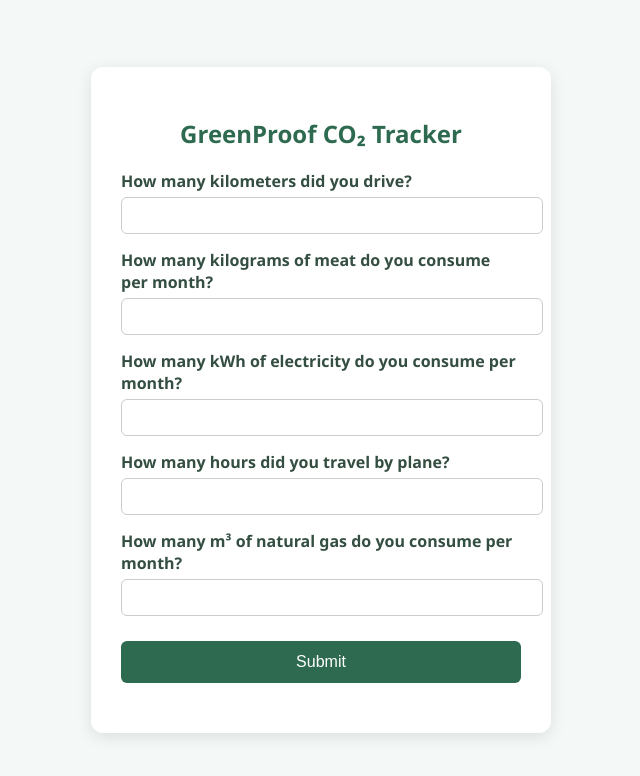
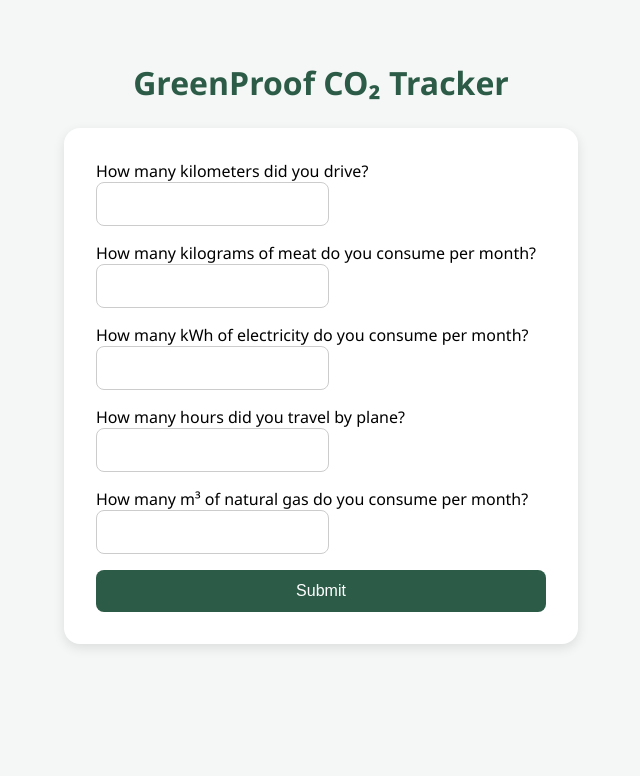
Before and after one commit to BozAyiSelim/greenproof, a plain HTML site: page frontend/index.html in a window 1280 px wide. Shown: the whole page, without its empty margins (319-959 px from the left). Drawn offline with Linux system fonts and the light colour scheme.

Commit message:
Updated fronted design and fixed NFT minting bug

```diff
--- a/frontend/index.html
+++ b/frontend/index.html
@@ -4,101 +4,153 @@
   <meta charset="UTF-8" />
   <meta name="viewport" content="width=device-width, initial-scale=1.0" />
   <title>GreenProof CO₂ Tracker</title>
+
   <style>
-    body {
-      font-family: 'Segoe UI', Tahoma, Geneva, Verdana, sans-serif;
-      background-color: #f4f8f7;
-      margin: 0;
-      padding: 0;
-      display: flex;
-      justify-content: center;
-      align-items: center;
-      min-height: 100vh;
+    /* Fade-in animation used for result box */
+    @keyframes fadeIn {
+      from { opacity: 0; }
+      to { opacity: 1; }
     }
 
-    .container {
-      background-color: white;
-      padding: 30px;
-      border-radius: 12px;
-      box-shadow: 0 4px 16px rgba(0, 0, 0, 0.1);
-      width: 100%;
-      max-width: 400px;
+    /* Page base styles */
+    body {
+      font-family: 'Segoe UI', sans-serif;
+      background-color: #f4f7f6;
+      display: flex;
+      flex-direction: column;
+      align-items: center;
+      padding: 2rem;
     }
 
-    h2 {
-      text-align: center;
-      color: #2d6a4f;
-      margin-bottom: 20px;
+    /* Main title styling */
+    h1 {
+      color: #2c5c47;
+      margin-bottom: 1.5rem;
     }
 
-    label {
-      display: block;
-      margin-top: 15px;
-      font-weight: bold;
-      color: #344e41;
+    /* Form container styling */
+    form {
+      background: white;
+      padding: 2rem;
+      border-radius: 16px;
+      box-shadow: 0 4px 12px rgba(0, 0, 0, 0.1);
+      width: 100%;
+      max-width: 450px;
+      display: flex;
+      flex-direction: column;
+      gap: 1rem;
     }
 
+    /* Input field styling */
     input {
-      width: 100%;
-      padding: 10px;
-      margin-top: 5px;
+      padding: 0.75rem;
       border: 1px solid #ccc;
-      border-radius: 6px;
+      border-radius: 8px;
+      font-size: 1rem;
     }
 
+    /* Submit button styling */
     button {
-      margin-top: 25px;
-      width: 100%;
-      padding: 12px;
-      background-color: #2d6a4f;
+      background-color: #2c5c47;
       color: white;
+      padding: 0.75rem;
       border: none;
-      border-radius: 6px;
-      font-size: 16px;
+      border-radius: 8px;
+      font-size: 1rem;
       cursor: pointer;
+      transition: background 0.3s;
     }
 
+    /* Submit button hover effect */
     button:hover {
-      background-color: #1b4332;
+      background-color: #244b3b;
     }
 
+    /* Result display box styling */
     #result {
-      margin-top: 20px;
-      font-size: 16px;
+      display: none; /* Hidden by default */
+      opacity: 0;
+      animation: fadeIn 0.5s ease-in-out forwards; /* Smooth fade-in */
+      margin-top: 2rem;
+      padding: 1.5rem;
+      background: white;
+      border-radius: 16px;
+      box-shadow: 0 4px 12px rgba(0, 0, 0, 0.1);
+      text-align: center;
+      max-width: 500px;
       color: #333;
-      text-align: center;
-      word-break: break-word;
-      white-space: pre-line;
     }
 
+    /* Link style inside result box */
+    #result a {
+      word-break: break-all;
+      color: #2c5c47;
+      font-weight: bold;
+      text-decoration: underline;
+    }
 
+    /* Copy transaction hash button */
+    #copyBtn {
+      margin-top: 1rem;
+      display: none; /* Hidden by default */
+      background-color: #2c5c47;
+      color: white;
+      padding: 0.75rem 1.5rem;
+      border: none;
+      border-radius: 8px;
+      font-size: 1rem;
+      cursor: pointer;
+      transition: background 0.3s;
+    }
+
+    /* Hover effect for copy button */
+    #copyBtn:hover {
+      background-color: #244b3b;
+    }
+
+    /* Styling for reward medals (visual feedback based on performance) */
+    .medal {
+      font-size: 2rem;
+      margin: 0.5rem 0;
+    }
+
+    .gold { color: #d4af37; }   /* Gold medal */
+    .silver { color: #c0c0c0; } /* Silver medal */
+    .bronze { color: #cd7f32; } /* Bronze medal */
   </style>
 </head>
+
 <body>
-  <div class="container">
-    <h2>GreenProof CO₂ Tracker</h2>
+  <!-- Application title -->
+  <h1>GreenProof CO₂ Tracker</h1>
 
-    <label>How many kilometers did you drive?</label>
-    <input type="number" id="carKm" />
+  <!-- User input form for CO2-related activities -->
+  <form onsubmit="getCarbon(); return false;"> <!-- Calls getCarbon() on submit -->
+    <label>How many kilometers did you drive?
+      <input type="number" id="carKm" />
+    </label>
+    <label>How many kilograms of meat do you consume per month?
+      <input type="number" id="meatKg" />
+    </label>
+    <label>How many kWh of electricity do you consume per month?
+      <input type="number" id="electricityKwh" />
+    </label>
+    <label>How many hours did you travel by plane?
+      <input type="number" id="flightHours" />
+    </label>
+    <label>How many m³ of natural gas do you consume per month?
+      <input type="number" id="naturalGasM3" />
+    </label>
+    <button type="submit">Submit</button>
+  </form>
 
-    <label>How many kilograms of meat do you consume per month?</label>
-    <input type="number" id="meatKg" />
+  <!-- Result box that appears after form submission -->
+  <div id="result"></div>
 
-    <label>How many kWh of electricity do you consume per month?</label>
-    <input type="number" id="electricityKwh" />
+  <!-- Button to copy transaction hash (e.g. to clipboard) -->
+  <button id="copyBtn" onclick="copyTx()">Copy TX Hash</button>
 
-    <label>How many hours did you travel by plane?</label>
-    <input type="number" id="flightHours" />
-
-    <label>How many m³ of natural gas do you consume per month?</label>
-    <input type="number" id="naturalGasM3" />
-
-    <button onclick="getCarbon()">Submit</button>
-
-    <p id="result"></p>
-    <button id="copyBtn" onclick="copyTx()" style="display: none;">Copy TX Hash</button>
-  </div>
-
+  <!-- JavaScript logic loaded from external file -->
   <script src="main.js"></script>
 </body>
 </html>
--- a/frontend/main.js
+++ b/frontend/main.js
@@ -1,52 +1,92 @@
+// Backend API endpoint for CO₂ calculation
+const API_URL = "http://localhost:3000/calculate-co2";
+
+// Function triggered when the user submits the form
 async function getCarbon() {
-  const carKm = parseFloat(document.getElementById("carKm").value) || 0
-  const meatKg = parseFloat(document.getElementById("meatKg").value) || 0
-  const electricityKwh = parseFloat(document.getElementById("electricityKwh").value) || 0
-  const flightHours = parseFloat(document.getElementById("flightHours").value) || 0
-  const naturalGasM3 = parseFloat(document.getElementById("naturalGasM3").value) || 0
+  // Retrieve input values from the form, defaulting to 0 if empty
+  const carKm = parseFloat(document.getElementById("carKm").value) || 0;
+  const meatKg = parseFloat(document.getElementById("meatKg").value) || 0;
+  const electricityKwh = parseFloat(document.getElementById("electricityKwh").value) || 0;
+  const flightHours = parseFloat(document.getElementById("flightHours").value) || 0;
+  const naturalGasM3 = parseFloat(document.getElementById("naturalGasM3").value) || 0;
 
+  // Estimate total carbon footprint using approximate conversion factors (kg CO₂)
+  const carbonEstimate =
+    carKm * 0.192 +            // Car travel emissions per kilometer
+    meatKg * 27 +              // Meat consumption emissions per kilogram
+    electricityKwh * 0.4 +     // Electricity usage emissions per kWh
+    flightHours * 90 +         // Flight emissions per hour
+    naturalGasM3 * 2.2;        // Natural gas usage emissions per cubic meter
 
-  const carbonEstimate =
-    carKm * 0.192 +
-    meatKg * 27 +
-    electricityKwh * 0.4 +
-    flightHours * 90 +
-    naturalGasM3 * 2.2
+  // Determine the user's performance category and a corresponding message
+  let medal, comment;
+  if (carbonEstimate <= 250) {
+    medal = "Gold";
+    comment = "Excellent! Your carbon footprint is very low. You're a planet hero!";
+  } else if (carbonEstimate <= 350) {
+    medal = "Silver";
+    comment = "Good job, but there is room for improvement.";
+  } else {
+    medal = "Bronze";
+    comment = "Your footprint is a bit high. Small changes can make a difference.";
+  }
 
-  const response = await fetch("http://localhost:3000/calculate-co2", {
-    method: "POST",
-    headers: {
-      "Content-Type": "application/json"
-    },
-    body: JSON.stringify({ distance: carbonEstimate })
-  })
+  // Send the carbon data to the backend API
+  try {
+    const response = await fetch(API_URL, {
+      method: "POST",
+      headers: { "Content-Type": "application/json" },
+      body: JSON.stringify({ distance: carbonEstimate }), // Consider renaming "distance" to something more accurate
+    });
 
-  const data = await response.json()
+    // Handle failed requests
+    if (!response.ok) {
+      throw new Error(`API request failed: ${response.statusText}`);
+    }
 
-  const resultBox = document.getElementById("result")
-  resultBox.innerText = `CO₂: ${data.carbon_kg.toFixed(2)} kg\n${data.message}`
+    const data = await response.json();
 
-  if (data.tx_hash) {
-    resultBox.innerHTML += `
-      <br><strong>NFT TX:</strong>
-      <br><a href="https://testnet.xrpl.org/transactions/${data.tx_hash}" target="_blank">
-        ${data.tx_hash}
-      </a>
-    `
-    document.getElementById("copyBtn").style.display = "inline-block"
+    // Display the carbon footprint result along with the evaluation
+    const resultBox = document.getElementById("result");
+    resultBox.style.display = "block";
+    resultBox.innerHTML = `
+      <div>
+        CO₂: <strong>${data.carbon_kg.toFixed(2)} kg</strong><br>
+        <span style="font-size:1.5em;">${medal}</span><br>
+        ${comment}<br>
+        ${data.message}
+      </div>
+    `;
 
-
+    // If a transaction hash is returned (e.g. for an NFT), show the transaction link and enable the copy button
+    if (data.tx_hash) {
+      resultBox.innerHTML += `
+        <br><strong>NFT Transaction:</strong>
+        <br><a href="https://testnet.xrpl.org/transactions/${data.tx_hash}" target="_blank">
+          ${data.tx_hash}
+        </a>
+      `;
+      const copyBtn = document.getElementById("copyBtn");
+      copyBtn.style.display = "inline-block";
+      copyBtn.dataset.hash = data.tx_hash;
+    } else {
+      document.getElementById("copyBtn").style.display = "none";
+    }
+  } catch (error) {
+    console.error("Error:", error);
+    document.getElementById("result").innerText = "An error occurred while calculating your carbon footprint.";
   }
 }
 
+// Copies the transaction hash to the user's clipboard
 function copyTx() {
-  const match = document.getElementById("result").innerText.match(/NFT TX:\s*(\w+)/)
-  const hash = match ? match[1] : null
+  const hash = document.getElementById("copyBtn").dataset.hash;
 
   if (hash) {
     navigator.clipboard.writeText(hash)
-    alert("✅ TX hash copied to clipboard!")
+      .then(() => alert("Transaction hash copied to clipboard."))
+      .catch(() => alert("Failed to copy transaction hash."));
   } else {
-    alert("❌ No TX hash found to copy.")
+    alert("No transaction hash available to copy.");
   }
 }
```
Also changed, not shown: backend/mintGreenNFT.js (+33 -17 lines), backend/server.js (+35 -21 lines).
